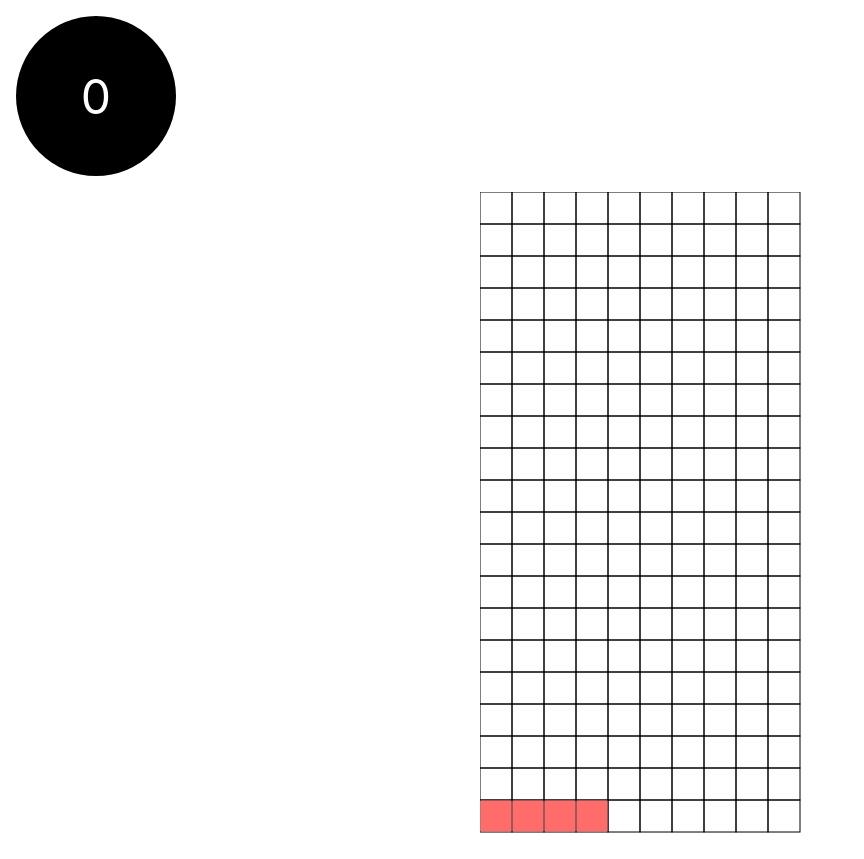
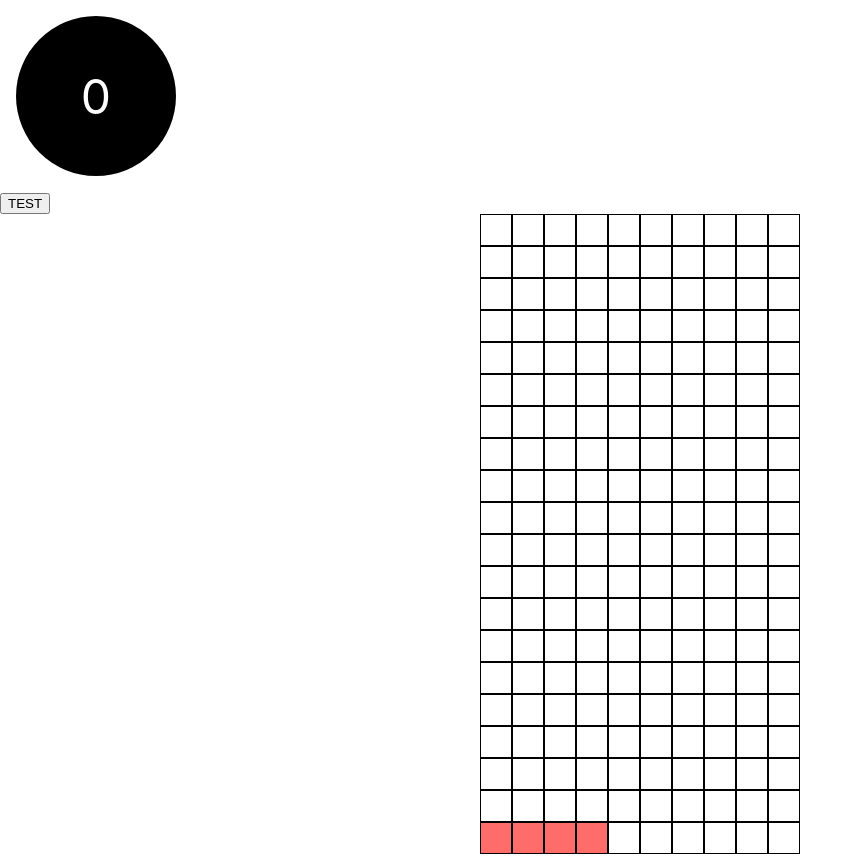
Before and after one commit to SeungHyunH/ReactTetris, a React (Create React App) app in the folder tetris/: page / in a window 1280 px wide. Shown: the whole page, without its empty margins (0-864 px from the left). Before the commit the page ends 837 px from the top, so only its background shows below. Built offline with nearby package versions, Linux system fonts and the light colour scheme.

Commit message:
도형이동 테스트

```diff
--- a/tetris/src/components/Board.jsx
+++ b/tetris/src/components/Board.jsx
@@ -6,27 +6,46 @@ const Board = () => {
     const CANVAS_WIDTH = document.documentElement.clientWidth/4;
     const CANVAS_HEIGHT = document.documentElement.clientWidth/2;
     const BLOCK_SIZE = CANVAS_WIDTH/10;
+    const pos = useRef({x:0,y:0});
+
     useEffect(()=>{
         const ctx = canvas.current.getContext("2d");
         ctx.canvas.width = CANVAS_WIDTH+1;
         ctx.canvas.height = CANVAS_HEIGHT+1;
         ctx.lineWidth=1;
         ctx.strokeStyle='#000000';
-        for(let x = 0; x < 10 ; x++){
-            for(let y = 0; y < 20; y++){
-                ctx.strokeRect(x*BLOCK_SIZE,y*BLOCK_SIZE,BLOCK_SIZE,BLOCK_SIZE)
+        ctx.fillStyle='#FFFFFF';
+        for(let i = 0; i < 10 ; i++){
+            for(let j = 0; j < 20; j++){
+                ctx.fillRect(i*BLOCK_SIZE+1,j*BLOCK_SIZE+1,BLOCK_SIZE,BLOCK_SIZE);
+                ctx.strokeRect(i*BLOCK_SIZE+0.5,j*BLOCK_SIZE+0.5,BLOCK_SIZE-1,BLOCK_SIZE-1);
             }
         }
 
         ctx.fillStyle='#FF6D6A';
-        for(let x = 0; x < 4; x++){
-            ctx.fillRect(x*BLOCK_SIZE+0.5,19*BLOCK_SIZE+0.5,BLOCK_SIZE-1,BLOCK_SIZE-1);
+        for(let i = pos.current['x']; i < pos.current['x']+4; i++){
+            ctx.fillRect(i*BLOCK_SIZE+1,19*BLOCK_SIZE+1,BLOCK_SIZE-2,BLOCK_SIZE-2);
         }
     })
     return (
-        <CanvasContainer>
-            <canvas ref = {canvas}/>
-        </CanvasContainer>
+        <>
+            <button onClick={()=>{
+                const ctx = canvas.current.getContext("2d");
+                ctx.fillStyle='#FFFFFF';
+                for(let i = pos.current['x']; i < pos.current['x']+4; i++){
+                    ctx.fillRect(i*BLOCK_SIZE+1,19*BLOCK_SIZE+1,BLOCK_SIZE,BLOCK_SIZE);
+                    ctx.strokeRect(i*BLOCK_SIZE+0.5,19*BLOCK_SIZE+0.5,BLOCK_SIZE-1,BLOCK_SIZE-1);
+                }
+                pos.current['x']=pos.current['x']+1;
+                ctx.fillStyle='#FF6D6A';
+                for(let i = pos.current['x']; i < pos.current['x']+4; i++){
+                    ctx.fillRect(i*BLOCK_SIZE+1,19*BLOCK_SIZE+1,BLOCK_SIZE-2,BLOCK_SIZE-2);
+                }
+            }}>TEST</button>
+            <CanvasContainer>
+                <canvas ref = {canvas}/>
+            </CanvasContainer>
+        </>
     )
 }
 const CanvasContainer = styled.div`
```
